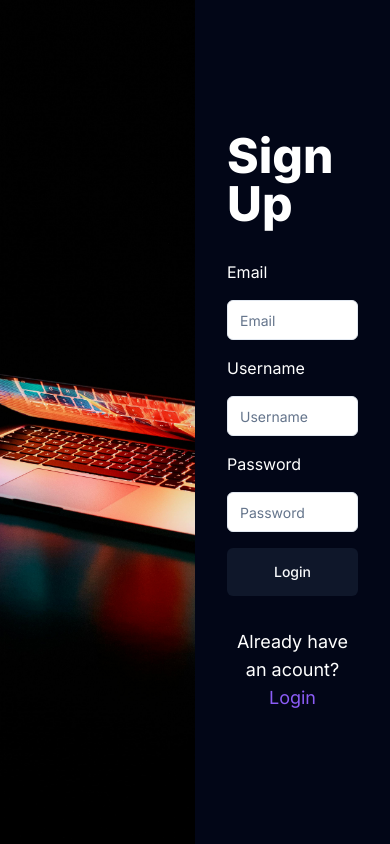
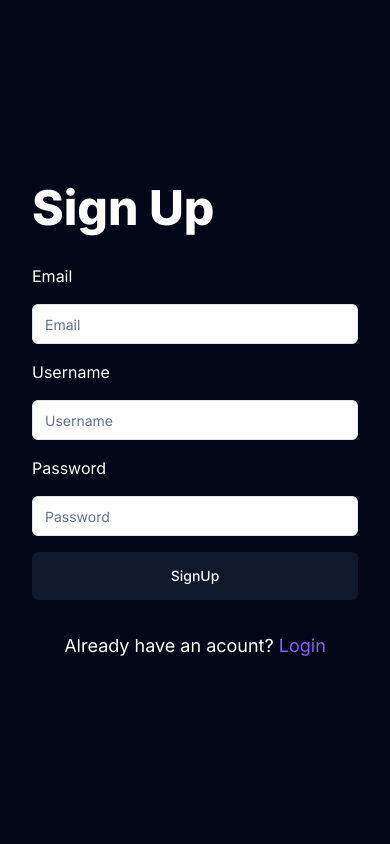
Before and after one commit to adamst27/stadbot, a Next.js app: page /signup in a window 390 px wide. Built offline with nearby package versions, Linux system fonts and the light colour scheme; no server answers.

Commit message:
auth fix

```diff
--- a/src/app/(auth)/login/page.tsx
+++ b/src/app/(auth)/login/page.tsx
@@ -46,6 +46,7 @@ const Page = () => {
                   type={input.type}
                   placeholder={input.placeholder}
                   name={input.name}
+                  className="text-black"
                   onChange={(e) => {
                     setData((prev) => {
                       return {
--- a/src/app/(auth)/signup/page.tsx
+++ b/src/app/(auth)/signup/page.tsx
@@ -2,7 +2,7 @@
 import { Button } from "@/components/ui/button";
 import { Input } from "@/components/ui/input";
 import { Label } from "@radix-ui/react-label";
-import { useSession } from "next-auth/react";
+import { signIn, useSession } from "next-auth/react";
 import Image from "next/image";
 import Link from "next/link";
 import { useRouter } from "next/navigation";
@@ -58,7 +58,12 @@ const Page = () => {
       if (res.ok) {
         const form = e.target;
         form.reset();
-        router.push("/");
+        await signIn("credentials", {
+          email,
+          password,
+          redirect: false,
+        });
+        router.push("/app");
       } else {
         console.log("User registration failed.");
       }
@@ -73,7 +78,7 @@ const Page = () => {
   };
   return (
     <section className="w-full h-screen flex  flex-row-reverse items-center bg-slate-950 text-white">
-      <div className="w-1/2 py-16 px-8 flex flex-col gap-8 h-full justify-center relative">
+      <div className="w-full lg:w-1/2 py-16 px-8 flex flex-col gap-8 h-full justify-center relative">
         <h1 className="text-5xl font-extrabold  text-left">Sign Up</h1>
         <div className="flex flex-col gap-4">
           <form onSubmit={handleSubmit} className="flex flex-col gap-4">
@@ -85,12 +90,12 @@ const Page = () => {
                   placeholder={input.placeholder}
                   name={input.name}
                   onChange={(e) => handleChange(e)}
-                  className="text-slate-600"
+                  className="text-black"
                 />
               </div>
             ))}
             <Button className="bg-primary  h-12 w-full" type="submit">
-              Login
+              SignUp
             </Button>
           </form>
         </div>
@@ -102,7 +107,7 @@ const Page = () => {
         </p>
       </div>
       <div
-        className="w-1/2 h-full bg-cover bg-center bg-no-repeat"
+        className="w-0 lg:w-1/2 h-full bg-cover bg-center bg-no-repeat"
         style={{ backgroundImage: 'url("/images/signup.jpg")' }}
       ></div>
     </section>
```
